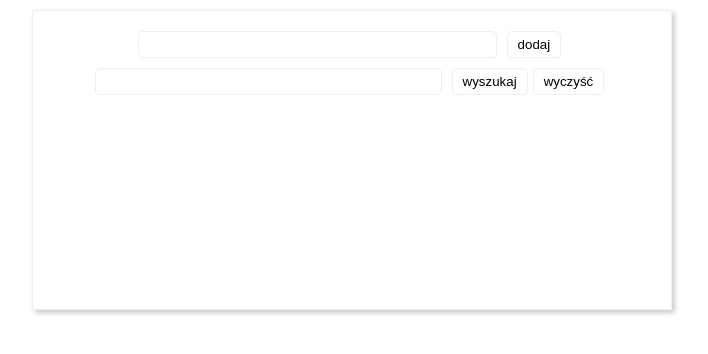
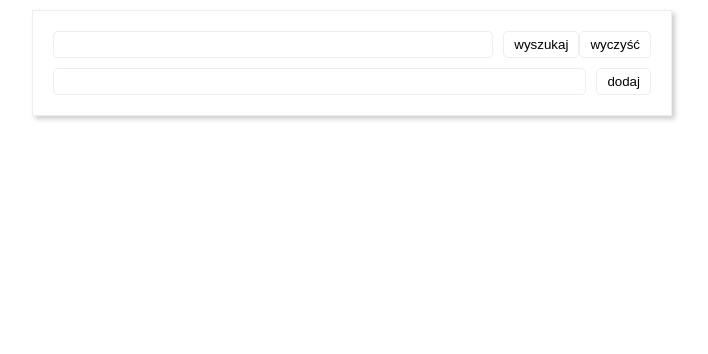
Before and after one commit to alekschyla/homework__todo-app, a plain HTML site: page index.html in a window 1280 px wide. Shown: the whole page, without its empty margins (288-996 px from the left). Drawn offline with Linux system fonts and the light colour scheme.

Commit message:
Change app layout

```diff
--- a/script.js
+++ b/script.js
@@ -9,7 +9,7 @@ class TodoApp {
     render() {
         this.container.innerHTML = '';
 
-        this.renderForm();
+
         this.renderSearch();
 
         const todoContainer = document.createElement('div');
@@ -19,6 +19,7 @@ class TodoApp {
         this.todos.forEach(
             (todo, index) => this.renderTodo(todo, index, todoContainer)
         );
+        this.renderForm();
     }
 
     renderForm() {
--- a/style.css
+++ b/style.css
@@ -10,18 +10,17 @@
     width: 50%;
     border: 1px solid #eee;
     box-shadow: 3px 3px 5px rgba(0, 0, 0, 0.2);
-    min-height: 300px;
 }
 
 .form-container {
     display: flex;
-    justify-content: center;
+    justify-content: space-between;
 }
 
 .search-container {
     display: flex;
-    margin: 10px;
-    justify-content: center;
+    margin: 0 0 10px 0;
+    justify-content: space-between;
 }
 
 .todo-container {
@@ -38,7 +37,7 @@ input {
     padding: 5px;
     border: 1px solid #eee;
     border-radius: 5px;
-    width: 60%;
+    width: 90%;
 }
 
 input:focus {
@@ -47,7 +46,6 @@ input:focus {
 }
 
 button {
-    margin-right: 5px;
     padding: 5px 10px;
     background: none;
     border: 1px solid #eee;
```
